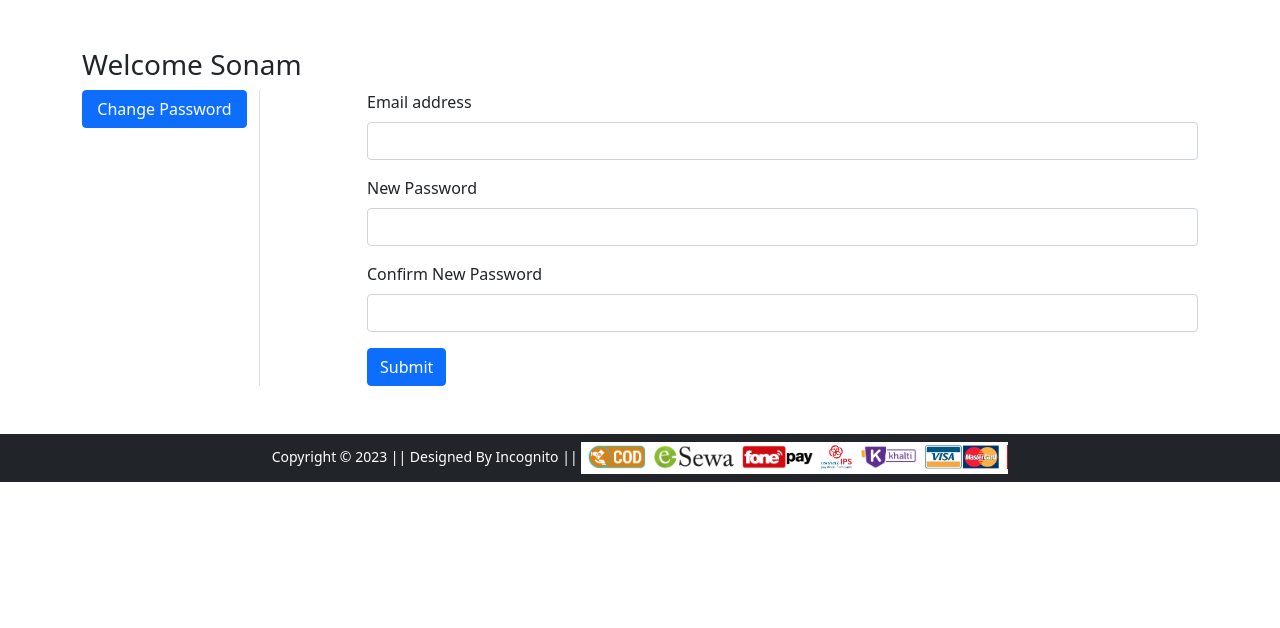
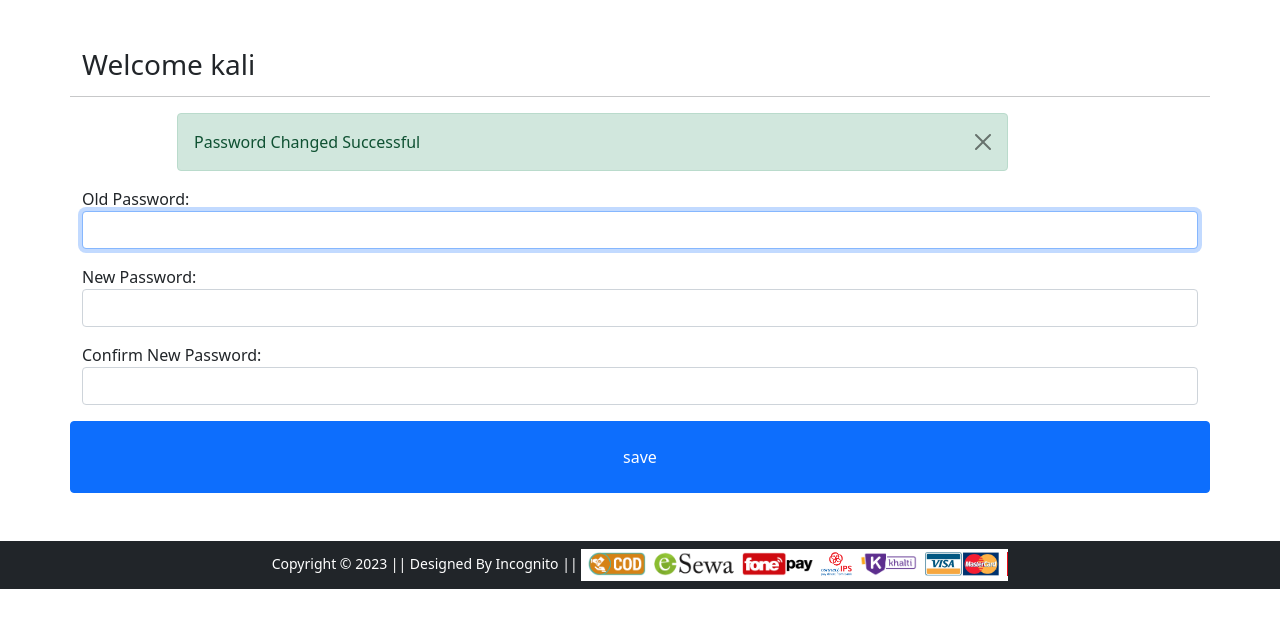
Before and after one commit to Bhupesh8108/Gift-shop, a Django app: page /changepassword/ in a window 1280 px wide. Shown: the part 56-684 px from the top of the page. Run offline with Django 3.2, Linux system fonts and the light colour scheme; a user stored in the database is signed in; data comes from the database, SQL or seed files in the repository; both versions use the stored data as it was after the commit; some libraries are stand-ins or nearby versions.

Commit message:
change password added

```diff
--- a/app/forms.py
+++ b/app/forms.py
@@ -1,6 +1,7 @@
 from django import forms
-from django.contrib.auth.forms import UserCreationForm,AuthenticationForm,UsernameField
+from django.contrib.auth.forms import UserCreationForm,AuthenticationForm,UsernameField,PasswordChangeForm
 from django.contrib.auth.models import User
+from django.contrib.auth import password_validation
 
 class CustomerRegistrationForm(UserCreationForm):
     email= forms.CharField(required=True, widget = forms.EmailInput(attrs={'class': 'form-control'}))
@@ -18,3 +19,10 @@ class Meta:
 class authentication(AuthenticationForm):
     username = UsernameField(widget = forms.TextInput(attrs={'class': 'form-control','autofocus':True}))
     password = forms.CharField(label= "Password",widget=forms.PasswordInput(attrs={'class': 'form-control'}))
+
+
+
+class password_change(PasswordChangeForm):
+    old_password = forms.CharField(label= "Old Password",strip=False,widget=forms.PasswordInput(attrs={'autocomplete': 'current-password','autofocus': 'Ture',"class":'form-control'}))
+    new_password1 = forms.CharField(label= "New Password",strip=False,widget=forms.PasswordInput(attrs={'autocomplete': 'new-password','autofocus': 'Ture',"class":'form-control'}))
+    new_password2  = forms.CharField(label= "Confirm New Password",strip=False,widget=forms.PasswordInput(attrs={'autocomplete': 'new-password','autofocus': 'Ture',"class":'form-control'}))
--- a/app/templates/app/changepassword.html
+++ b/app/templates/app/changepassword.html
@@ -4,27 +4,41 @@
 {% block main-content %}
 <div class="container my-5">
  <div class="row">
- <h3>Welcome Sonam</h3>
-  <div class="col-sm-2 border-end">
+ <h3>Welcome {{request.user}}</h3> <br> <br><hr>
+  <!-- <div class="col-sm-2 border-end">
    <ul class="list-unstyled">
-    <li class="d-grid"><a href="{% url 'profile' %}" class="btn btn-primary">Change Password</a></li>
+    <li class="d-grid"><a href="" class="btn btn-primary">Change Password</a></li>
    </ul>
+  </div> -->
+  <div class="col-sm-9 offset-sm-1">
+   <form action="" method="post" novalidate class="shadow-smp-5">
+    {% csrf_token %}
+    {% if form.errors %}
+    {% for field,errors in form.errors.items %}
+    {% for error in errors %}
+    <div class="alert alert-danger alert-dismissible fade show" role="alert">{{error}}
+       <button type="button" class="btn-close" data-bs-dismiss="alert" aria-label="Close"></button>
+     </div>
+   {% endfor %}
+   {% endfor %}
+   {% else %}
+   <div class="alert alert-success alert-dismissible fade show" role="alert">Password Changed Successful
+    <button type="button" class="btn-close" data-bs-dismiss="alert" aria-label="Close"></button>
   </div>
-  <div class="col-sm-9 offset-sm-1">
-   <form>
-     <div class="mb-3">
-       <label for="exampleInputEmail1" class="form-label">Email address</label>
-       <input type="email" class="form-control" id="exampleInputEmail1" aria-describedby="emailHelp">
+   {% endif %}
+   </div>
+     {% for fm in form %}
+     <div class="form-group mb-3">
+        {{fm.label_tag}}{{fm}} <small class="text-danger"> {{fm.errors| striptags}}</small>
      </div>
-     <div class="mb-3">
-       <label for="exampleInputPassword1" class="form-label">New Password</label>
-       <input type="password" class="form-control" id="exampleInputPassword1">
-     </div>
-     <div class="mb-3">
-       <label for="exampleInputPassword1" class="form-label">Confirm New Password</label>
-       <input type="password" class="form-control" id="exampleInputPassword1">
-     </div>
-     <button type="submit" class="btn btn-primary">Submit</button>
+     {% endfor %}
+     <input type="submit" class = "btn btn-primary h-3" value="save" ><br><br><br>
+     {% if form.non_field_errors %}
+     {% for error in form.no_field_errors %}
+     <p class="alert-danger my-3"> {{error}}</p>
+     {% endfor %}
+     {% endif %}
+
    </form>
   </div>
  </div>
--- a/app/templates/app/orders.html
+++ b/app/templates/app/orders.html
@@ -4,7 +4,7 @@
 {% block main-content %}
 <div class="container my-5">
  <div class="row">
- <h3>Welcome Sonam</h3>
+ <h3>Welcome {{request.user.username}}</h3>
   <div class="col-sm-2 border-end">
    <ul class="list-unstyled">
     <li class="d-grid"><a href="{% url 'orders' %}" class="btn btn-primary">Orders</a></li>
--- a/app/templates/app/productdetail.html
+++ b/app/templates/app/productdetail.html
@@ -42,10 +42,11 @@
     <!-- Slider 1 -->
     <div class="owl-carousel" id="slider1">
      {% for product in products %}
+     {% if product.category == prod.category and prod.id != product.id %}
 
-   <a href="{{product.id}}" class = "text-decoration-none">
+   <a href="{{product.id}}" class = "text-decoration-none ">
      <div class="item"><img src="/media/{{ product.image }}" alt="" ><br><span class="fw-bold">{{product.name}}</span><br><p>{{product.price}} {% if product.offer_price > 0 %}<small class="fw-light text-decoration-line-through">{{product.offer_price}}</small>{% endif %}</p> <br></div></a>
-
+    {% endif %}
      {% endfor %}
     </div>
    </div>
--- a/app/urls.py
+++ b/app/urls.py
@@ -2,7 +2,7 @@ from django.urls import path
 from app import views
 from django.conf import settings
 from django.conf.urls.static import static
-from .forms import authentication
+from .forms import authentication,password_change
 from django.contrib.auth import views as auth_views
 urlpatterns = [
     path('', views.home,name='home'),
@@ -12,7 +12,7 @@ urlpatterns = [
     path('profile/', views.profile, name='profile'),
     path('address/', views.address, name='address'),
     path('orders/', views.orders, name='orders'),
-    path('changepassword/', views.change_password, name='changepassword'),
+    path('changepassword/', views.change_password , name='changepassword'),
     path('mobile/', views.mobile, name='mobile'),
     path('login/', views.login, name='login'),
     path('logout/', auth_views.LogoutView.as_view(next_page='home'), name='logout'),
--- a/app/views.py
+++ b/app/views.py
@@ -1,11 +1,11 @@
 from django.shortcuts import render,get_object_or_404,HttpResponse,redirect
 from .models import item,categories,wishlist
 from django.views import View
-from .forms import CustomerRegistrationForm,authentication
+from .forms import CustomerRegistrationForm,authentication,password_change
 from django.contrib import messages
 from django.contrib.auth.models import User
 from django.http import JsonResponse
-from django.contrib.auth.views import LoginView
+from django.contrib.auth.views import LoginView,PasswordChangeView
 
 
 
@@ -164,7 +164,8 @@ def orders(request):
 
 
 def change_password(request):
- return render(request, 'app/changepassword.html')
+  return PasswordChangeView.as_view(template_name='app/changepassword.html', form_class=password_change,success_url='/changepassword')(request)
+
 
 
 
```
Also changed, not shown: app/templates/app/address.html (+9 -9 lines), app/templates/app/profile.html (+4 -4 lines), db.sqlite3.
